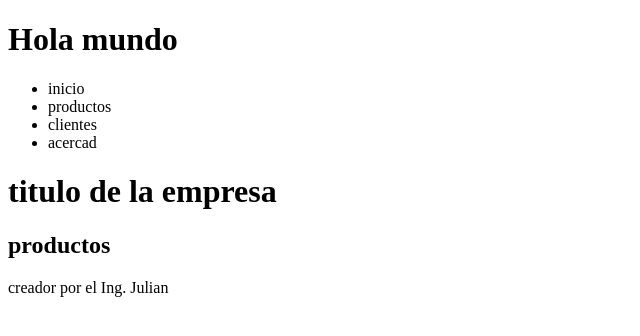
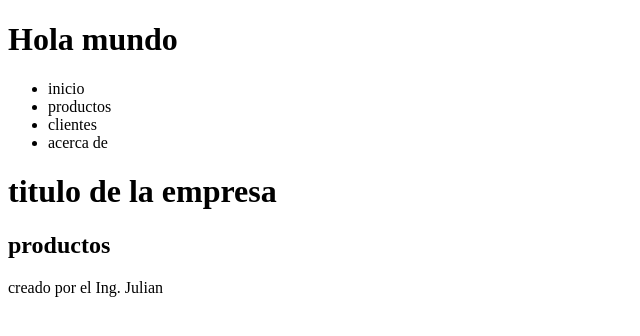
Before and after one commit to Julian-Gomez-L/Proyecto-Git, a plain HTML site: page index.html in a window 1280 px wide. Shown: the full height of the page, 0-640 px from the left. Drawn offline with Linux system fonts and the light colour scheme.

Commit message:
modificacion index menu

```diff
--- a/index.html
+++ b/index.html
@@ -3,7 +3,7 @@
 <head>
     <meta charset="UTF-8">
     <meta name="viewport" content="width=device-width, initial-scale=1.0">
-    <title>hola mundo</title>
+    <title>Proyecto Git</title>
 </head>
 <body>
     <h1>Hola mundo</h1>
@@ -11,7 +11,7 @@
         <li>inicio</li>
         <li>productos</li>
         <li>clientes</li>
-        <li>acercad</li>
+        <li>acerca de</li>
     </ul>
     <header>
          <h1>titulo de la empresa</h1>
@@ -19,6 +19,6 @@
     <section>
         <h1>productos</h1>
     </section>
-    <footer>creador por el Ing. Julian</footer>
+    <footer>creado por el Ing. Julian</footer>
 </body>
 </html>
```
